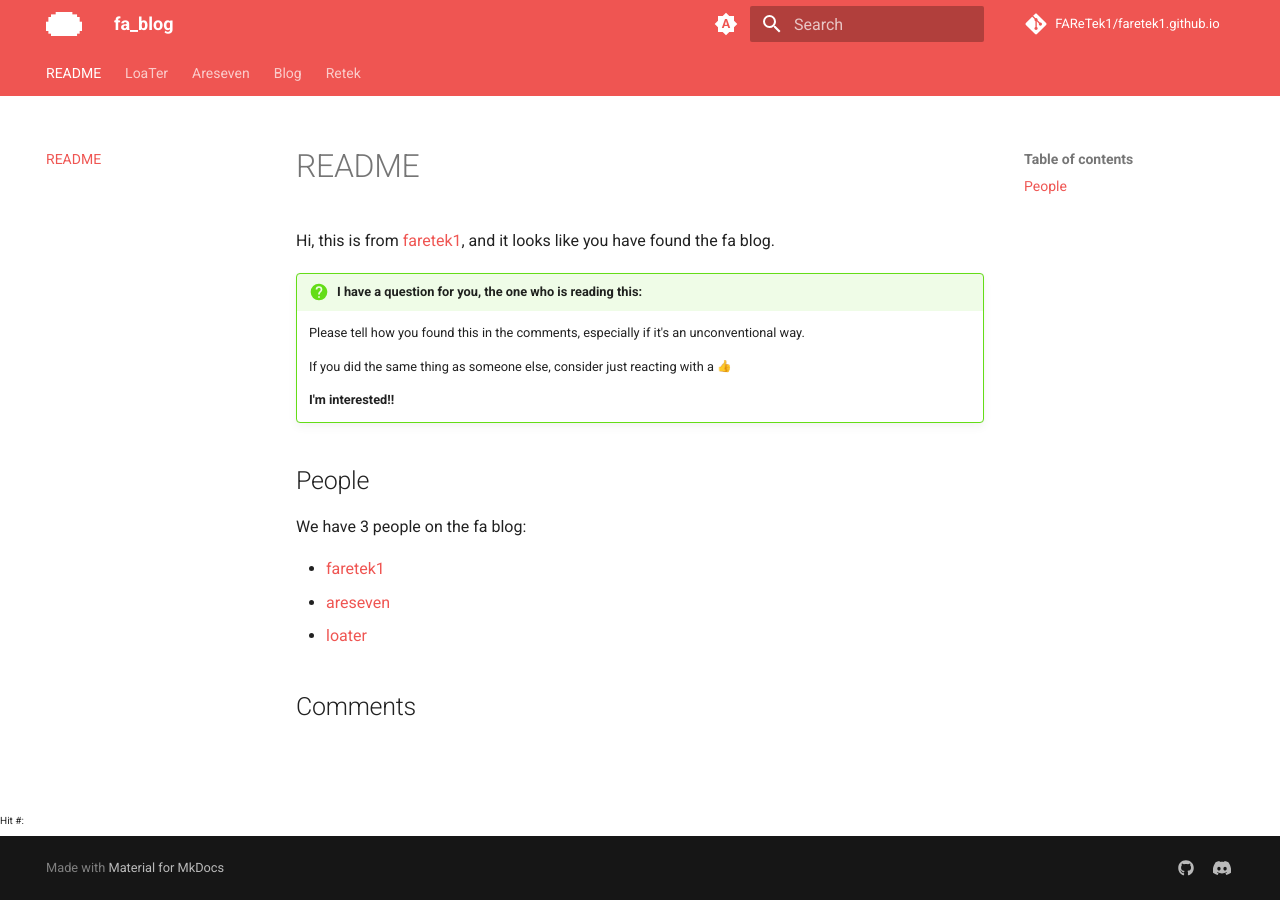
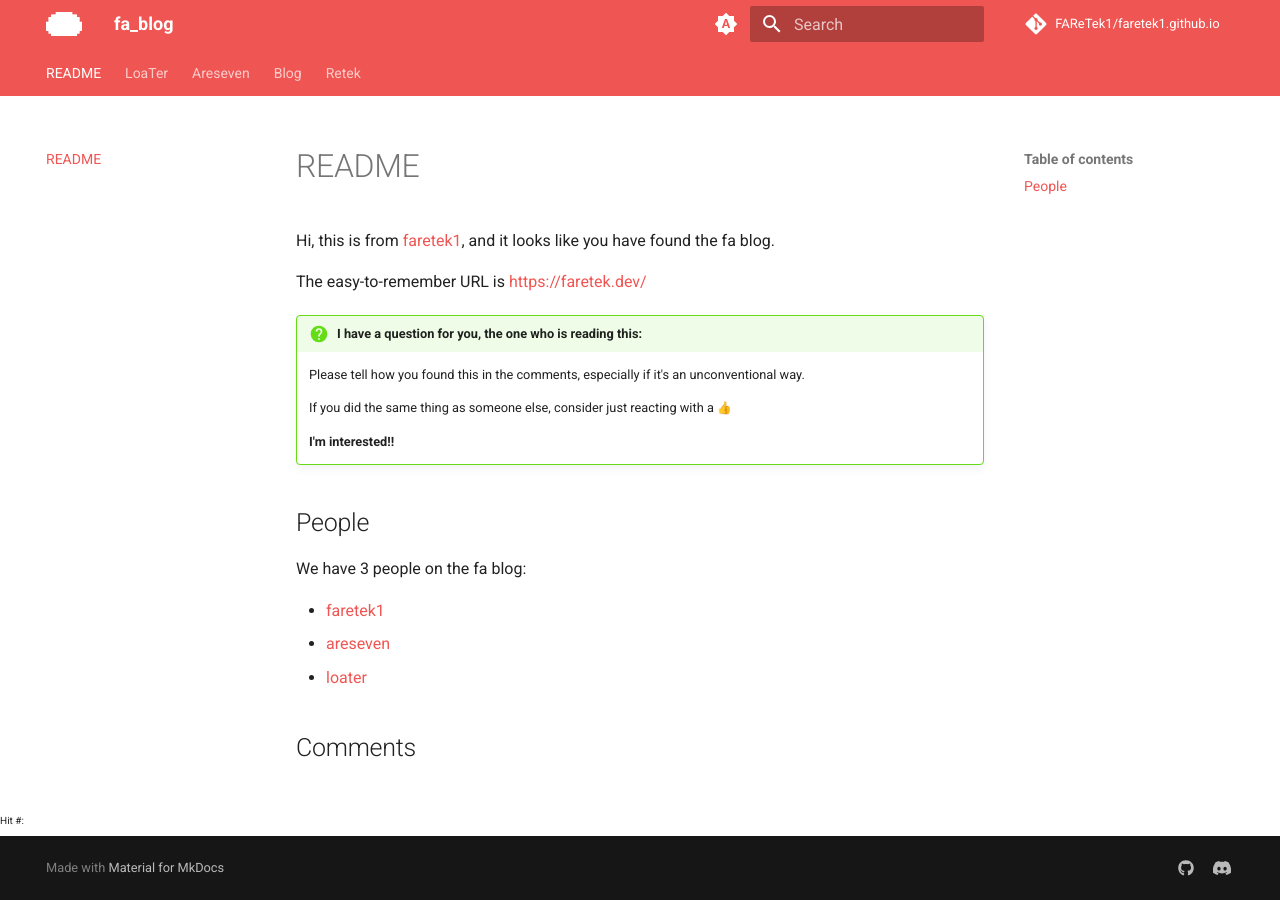
Before and after one commit to faretek1/faretek1.github.io, an MkDocs documentation site: the page built from docs/index.md, in a window 1280 px wide. Built offline with MkDocs 1.6.1 and Material for MkDocs 9.7.7, drawn with Linux system fonts in a browser that asks for light colours; emoji names are drawn with the system emoji font; comment, search, counter and statistics services are not loaded.

Commit message:
Update index.md
this is a test for the cloudflare update

```diff
--- a/docs/index.md
+++ b/docs/index.md
@@ -1,6 +1,8 @@
 # README
 
 Hi, this is from [faretek1](https://github.com/FAReTek1), and it looks like you have found the fa blog.
+
+The easy-to-remember URL is [https://faretek.dev/](https://faretek.dev/)
 
 !!! Question "I have a question for you, the one who is reading this:"
 
```
